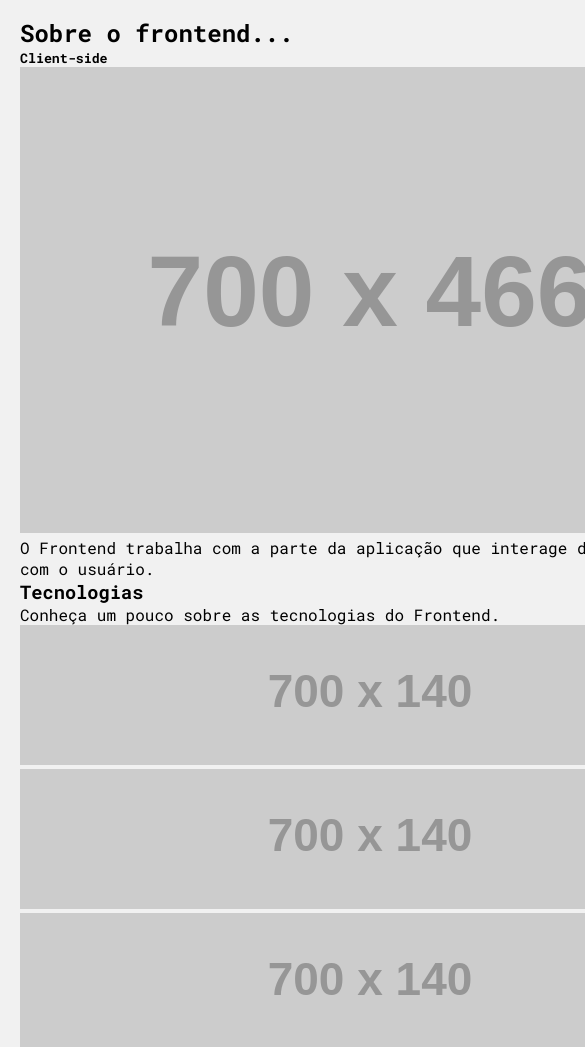
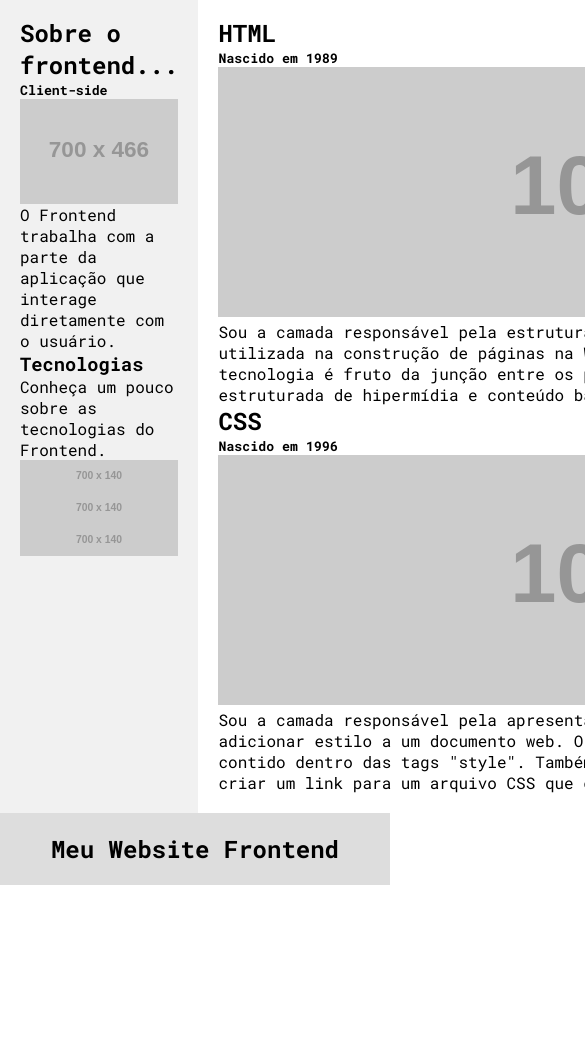
Before and after one commit to g0092/senac, a plain HTML site: page index.html in a window 390 px wide. Shown: the part 333-1380 px from the top of the page, 585 px wide, since content can reach past the window. After the commit the page ends 1218 px from the top, so only its background shows below. Drawn offline with Linux system fonts and the light colour scheme; placeholder pictures from the web are drawn by us.

Commit message:
imagens responsivas

```diff
--- a/index.html
+++ b/index.html
@@ -32,13 +32,13 @@
         <aside class="sidebar">
             <h2>Sobre o frontend...</h2>
             <h5>Client-side</h5>
-            <img src="https://via.placeholder.com/700x466/AAAAAA/000000" alt="placeholder">
+            <img class="responsive" src="https://via.placeholder.com/700x466/AAAAAA/000000" alt="placeholder">
             <p>O Frontend trabalha com a parte da aplicação que interage diretamente com o usuário.</p>
             <h3>Tecnologias</h3>
             <p>Conheça um pouco sobre as tecnologias do Frontend.</p>
-            <img src="https://via.placeholder.com/700x140/AAAAAA/000000" alt="placeholder">
-            <img src="https://via.placeholder.com/700x140/AAAAAA/000000" alt="placeholder">
-            <img src="https://via.placeholder.com/700x140/AAAAAA/000000" alt="placeholder">
+            <img class="responsive" src="https://via.placeholder.com/700x140/AAAAAA/000000" alt="placeholder">
+            <img class="responsive" src="https://via.placeholder.com/700x140/AAAAAA/000000" alt="placeholder">
+            <img class="responsive" src="https://via.placeholder.com/700x140/AAAAAA/000000" alt="placeholder">
         </aside>
 
         <main class="main">
--- a/style.css
+++ b/style.css
@@ -83,3 +83,9 @@ h6 {
     height: auto;
     display: block;
 }
+
+footer {
+    text-align: center;
+    padding: 20px;
+    background-color: #ddd;
+}
```
